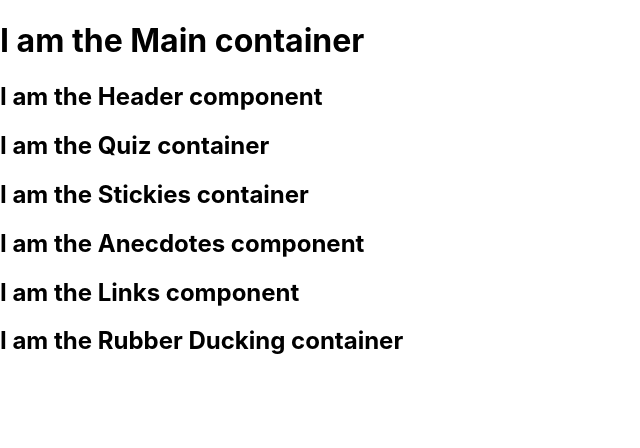
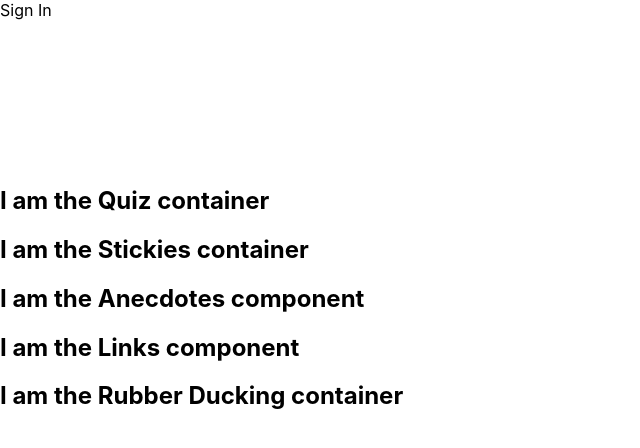
Before and after one commit to NortyNorts/group_project, a React (Create React App) app in the folder coding/client/: page / in a window 1280 px wide. Shown: the top 448 px of the page, without its empty margins (0-640 px from the left). Built offline with nearby package versions, Linux system fonts and the light colour scheme.

Commit message:
Added sign in button and form

```diff
--- a/coding/client/src/App.css
+++ /dev/null
@@ -1,38 +0,0 @@
-.App {
-  text-align: center;
-}
-
-.App-logo {
-  height: 40vmin;
-  pointer-events: none;
-}
-
-@media (prefers-reduced-motion: no-preference) {
-  .App-logo {
-    animation: App-logo-spin infinite 20s linear;
-  }
-}
-
-.App-header {
-  background-color: #282c34;
-  min-height: 100vh;
-  display: flex;
-  flex-direction: column;
-  align-items: center;
-  justify-content: center;
-  font-size: calc(10px + 2vmin);
-  color: white;
-}
-
-.App-link {
-  color: #61dafb;
-}
-
-@keyframes App-logo-spin {
-  from {
-    transform: rotate(0deg);
-  }
-  to {
-    transform: rotate(360deg);
-  }
-}
--- a/coding/client/src/App.js
+++ b/coding/client/src/App.js
@@ -1,5 +1,4 @@
 import Main from './containers/Main';
-import './App.css';
 
 function App() {
   return (
--- a/coding/client/src/components/Header.js
+++ b/coding/client/src/components/Header.js
@@ -1,6 +1,18 @@
-const Header = (()=>{
+
+const Header = (({handleLoginClick})=>{
+
+    const handleClick = () =>{
+        handleLoginClick()
+    }
+
     return(
-        <h2>I am the Header component</h2>
+        <>
+            <div className="navbar">
+                <div>
+                    <span onClick={handleClick} className='loginicon'>Sign In</span>
+                </div>
+            </div>
+        </>
     )
 })
 
--- /dev/null
+++ b/coding/client/src/components/LoginForm.js
@@ -0,0 +1,22 @@
+import React from 'react';
+
+const LoginForm = (({isShowLogin})=>{
+    return(
+        <>
+            <div className={`${!isShowLogin ? "active" : ""} show`}>
+                <div className="login-form">
+                    <div className="form-box solid">
+                        <form>
+                            <h1 className="login-text">Sign In</h1>
+                            <label>Username</label><br></br>
+                            <input type="text" name="username" className="login-box"/><br></br>
+                            <input type="submit" value="LOGIN" className="login-btn"/><br></br>
+                        </form>
+                    </div>
+                </div>
+            </div>
+        </>
+    )
+})
+
+export default LoginForm
--- a/coding/client/src/containers/Main.js
+++ b/coding/client/src/containers/Main.js
@@ -1,17 +1,28 @@
-import React from 'react'
+import React, {useState, useEffect} from 'react'
 import Anecdotes from '../components/Anecdotes'
 import Header from '../components/Header'
 import Links from '../components/Links'
 import Quiz from './Quiz'
 import RubberDucking from './RubberDucking'
 import Stickies from './Stickies'
+import LoginForm from '../components/LoginForm'
+import "../css/main.css"
 
 
 const Main = (()=>{
+
+    const [isShowLogin, setIsShowLogin] = useState(false)
+
+    const handleLoginClick = () => {
+        setIsShowLogin((isShowLogin) => ! isShowLogin)
+    }
+
     return(
         <>
-            <h1>I am the Main container</h1>
-            <Header/>
+            <div className="Main">
+                <Header handleLoginClick={handleLoginClick}/>
+                <LoginForm isShowLogin={isShowLogin}/>
+            </div>
             <Quiz/>
             <Stickies/>
             <Anecdotes/>
--- /dev/null
+++ b/coding/client/src/css/main.css
@@ -0,0 +1,10 @@
+.show {
+    display:block;
+    transition: 800ms;
+    opacity: 1;
+}
+
+.show.active{
+    transform: translateY(100px) scale(0);
+    opacity: 0;
+}
```
